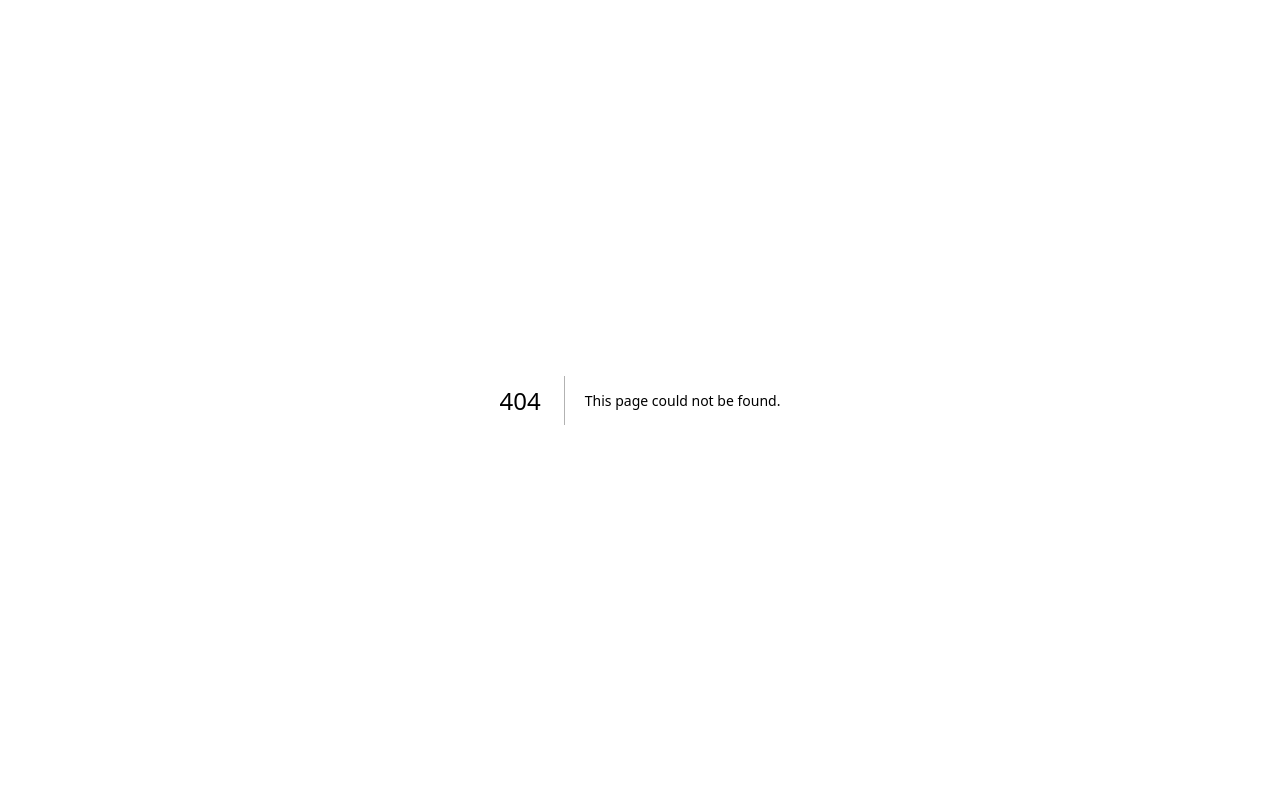
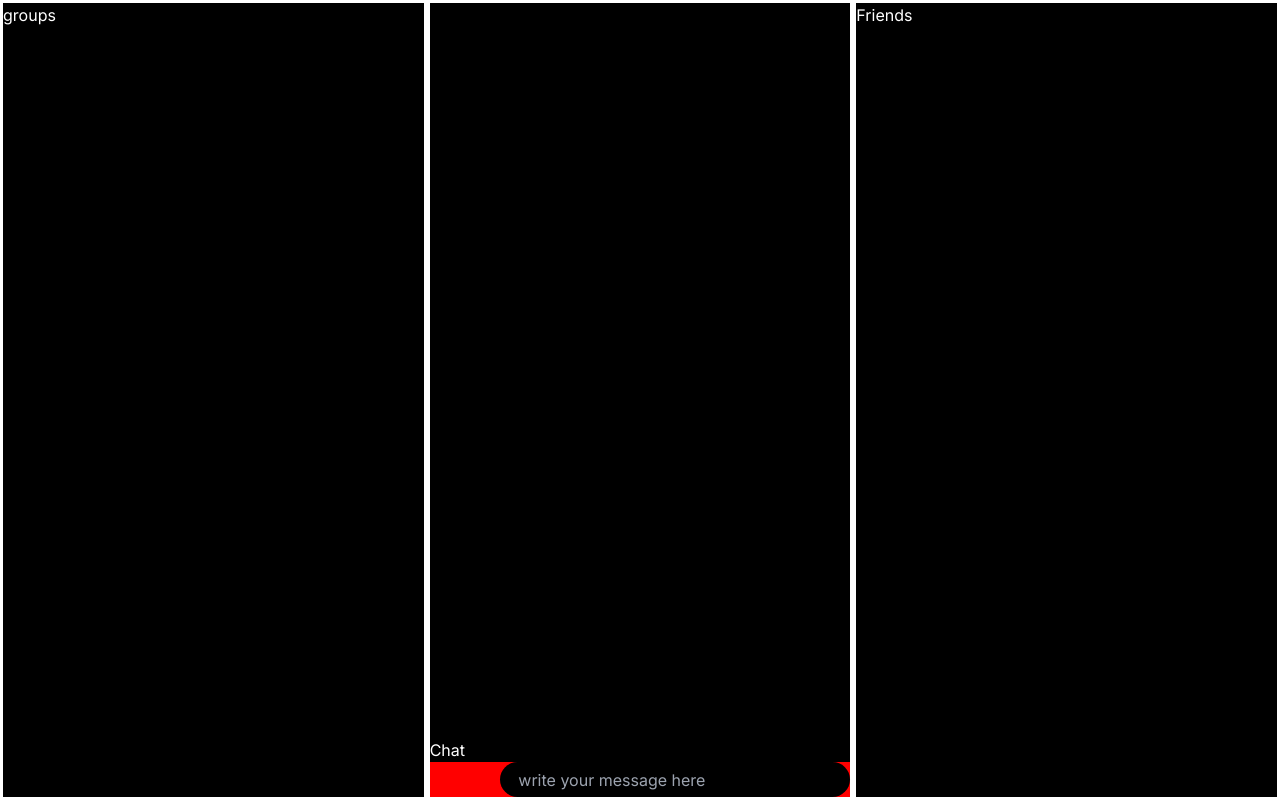
Before and after one commit to herrsaid/ft_transcendence, a Next.js app: page /community in a window 1280 px wide. Before the commit this address had no page. Built offline with nearby package versions, Linux system fonts and the light colour scheme.

Commit message:
start building the chat app

```diff
--- /dev/null
+++ b/app/community/community.css
@@ -0,0 +1,43 @@
+.all{
+    background-color: black;
+    color: white;
+    display: flex;
+    justify-content: space-between;
+    height: 100vh;
+
+}
+
+.groups
+{
+    border: solid;
+    flex: 1;
+}
+div.chat
+{
+    display:flex;
+    flex-direction: column;
+    justify-content:flex-end;
+    border: solid;
+    flex: 1;
+}
+.friends
+{
+    border: solid;
+    flex: 1;
+}
+
+.message
+{
+    background-color: black;
+    margin-left: 20px;
+    border-radius: 25px;
+    height:35px;
+    width:350px
+}
+.message-box
+{
+    display:flex;
+    background-color:red;
+    flex-direction: row;
+    justify-content: flex-end;
+}
--- /dev/null
+++ b/app/community/page.tsx
@@ -0,0 +1,36 @@
+import './community.css'
+
+function Chat()
+{
+    return(
+        <div>
+            <div className='message-box'>
+            <div>
+            <form>
+            <label>
+                <input className='message' placeholder='    write your message here' type="text" name="name" />
+            </label>
+            </form>
+            </div>
+            </div>
+        </div>
+    );
+}
+
+export default function Community()
+{
+    return (
+        <div className="all">
+            <div className='groups'>
+                groups
+            </div>
+            <div className='chat'>
+                <h1>Chat</h1>
+                <Chat />
+            </div>
+            <div className='friends'>
+                Friends
+            </div>
+        </div>
+    )
+}
```
